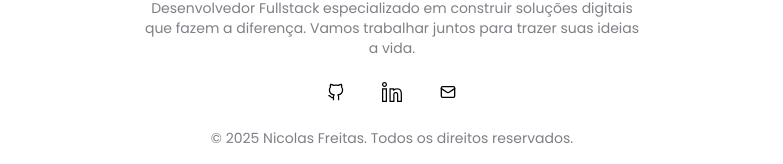
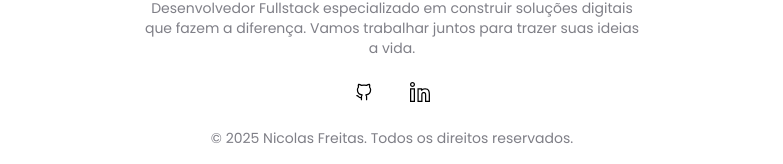
Before and after one commit to nicolasfreitas-dev/portfolio-next, a Next.js app: page / in a window 1280 px wide. Shown: the part 4339-4503 px from the top of the page, without its empty margins (248-1031 px from the left). Built offline with nearby package versions, Linux system fonts and the light colour scheme.

Commit message:
refactor: remove mail button from footer

```diff
--- a/src/components/Footer/index.tsx
+++ b/src/components/Footer/index.tsx
@@ -1,11 +1,9 @@
-import { Mail } from "lucide-react";
 import Image from "next/image";
 import { Button } from "../ui/button";
 import linkedin from "@/assets/linkedin.svg"
 import github from "@/assets/github.svg"
 import Link from "next/link";
 import logopreta from "@/assets/logo-preta.png";
-
 
 export default function Footer() {
     return (
@@ -57,11 +55,6 @@ export default function Footer() {
                                 />
                             </Link>
                         </Button>
-                        <Button variant="ghost" size="icon">
-                            <Link href="">
-                                <Mail className="h-5 w-5" />
-                            </Link>
-                        </Button>
                     </div>
                     <div>
                         <span className="text-sm text-mutedForeground">
```
